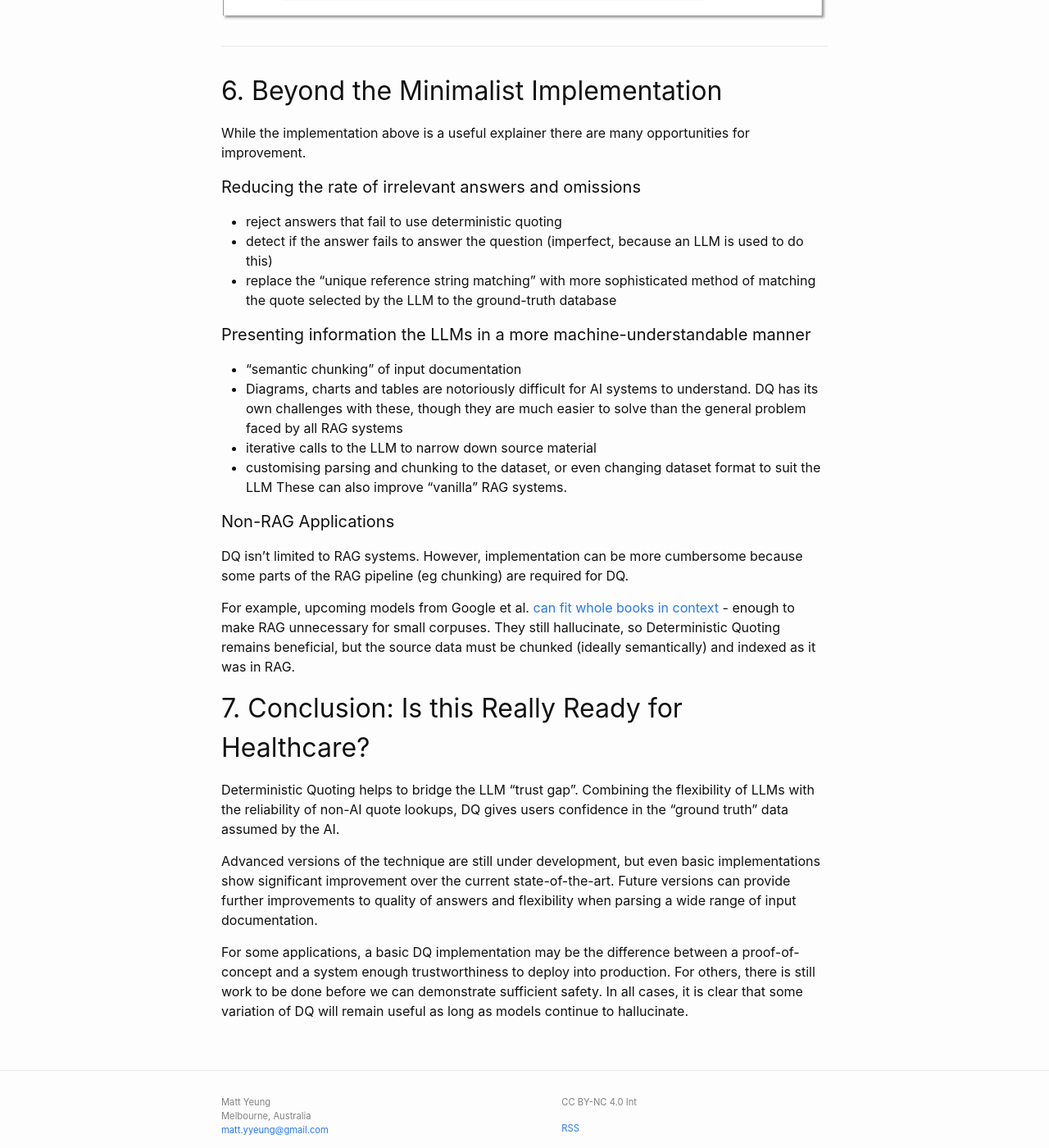
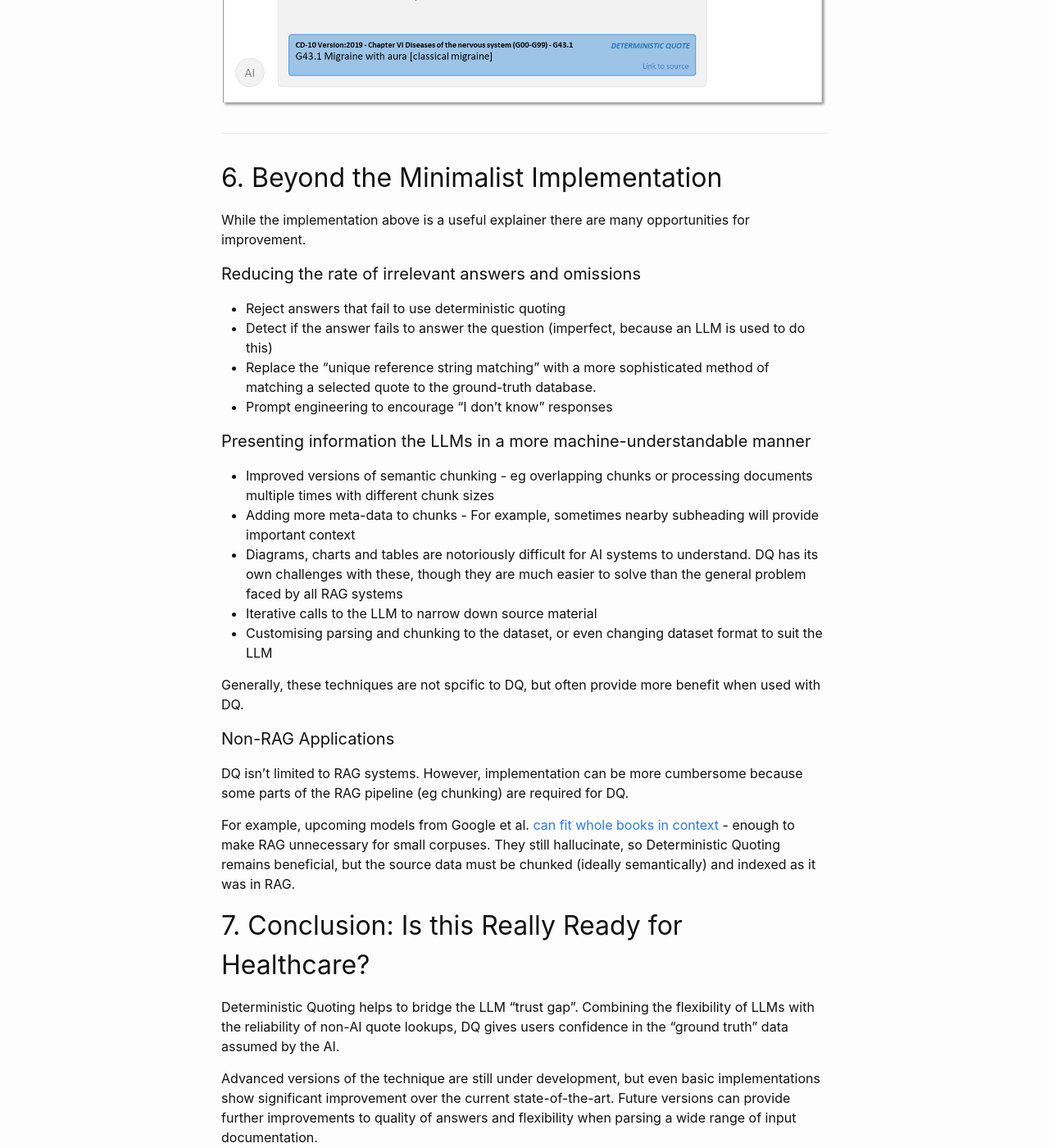
Before and after one commit to mattyyeung/mattyyeung.github.io, a Jekyll site: the page built from _posts/2024-04-21-deterministic-quoting.md, in a window 1280 px wide and 1400 px high, scrolled down 9194 px. Shown: the whole window at 82% size. Built offline with Jekyll 4.4.1, drawn with Linux system fonts in a browser that asks for light colours; some of the changed text lies outside the part shown.

Commit message:
deterministic-quoting typos and image

```diff
--- a/_posts/2024-04-21-deterministic-quoting.md
+++ b/_posts/2024-04-21-deterministic-quoting.md
@@ -86,11 +86,11 @@ Here are some preliminary results comparing a standard RAG pipeline (Llamaindex
 |Was the quote/data relevant?|90%|Baseline|92%|
 |Is the user’s query answered?|83%|Baseline|88%|
 
-This data is consistent with other experiments we have run: adding DQ does not appear to degrade the overall quality of answers. If anything, answer quality may slightly improve.
+While preliminary, this data is consistent with other experiments we have run: adding DQ does not appear to degrade the overall quality of answers. If anything, answer quality may slightly improve.
 
 ## 4. Applications
 
-DQ techniques can benefit anywhere that hallucinations are problematic – typically Information Retrieval (eg RAG) and related systems. Some potential examples:
+DQ techniques provide benefit wherever hallucinations are problematic – typically Information Retrieval (eg RAG) and related systems.
 <!-- TODO more! -->
 - a pharmacist discussing drug interactions and side effects with an AI assistant
 - an anxious patient doesn't get through all of their questions in the 7 minutes they have with their surgeon but has all the time in the world to discuss with a knowledgable AI assistant
@@ -99,6 +99,8 @@ DQ techniques can benefit anywhere that hallucinations are problematic – typic
 - an educational aid that allows students to query textbooks or other study material
 
 Proof-of-concept demonstations already exist - organisations are clearly excited about the potential for these systems. But in most of these, there are serious consequences to hallucinations. Few are currently reliable enough to deploy at scale.
+
+Of course, DQ may be applied outside healthcare too - eg. systems with knowledge of legisliation, financial regulation or works of literature. But here, we constrain the discussion to healtcare.
 
 ---
 
@@ -137,7 +139,7 @@ First, we prefer smaller chunks that are easily displayed in and around the LLM
 
 ![](/assets/deterministic-quoting/3.png)
 
-Second, we want chunk boundaries to be logical to a user: displaying cut-off pieces of a section could be confusing. Such “semantic chunking” can be tedious, depending heavily on the source material structure and format. However, it does seem to provide an improvement in the quality of some answers, presumably because there is semantic value in the structure of the document.
+Second, we want chunk boundaries to be logical to a user: displaying cut-off pieces of a section could be confusing. Such **“semantic chunking”** can be tedious, depending heavily on the source material structure and format. However, it does seem to provide an improvement in the quality of some answers, presumably because there is semantic value in the structure of the document.
 
 Like most ML systems, source data preparation and chunking are often the most time consuming to implement.
 
@@ -227,16 +229,19 @@ To complete our minimalist implementation of DQ, we modify the GUI to clearly di
 While the implementation above is a useful explainer there are many opportunities for improvement.
 
 #### Reducing the rate of irrelevant answers and omissions
-- reject answers that fail to use deterministic quoting
-- detect if the answer fails to answer the question (imperfect, because an LLM is used to do this)
-- replace the "unique reference string matching" with more sophisticated method of matching the quote selected by the LLM to the ground-truth database
+- Reject answers that fail to use deterministic quoting
+- Detect if the answer fails to answer the question (imperfect, because an LLM is used to do this)
+- Replace the "unique reference string matching" with a more sophisticated method of matching a selected quote to the ground-truth database.
+- Prompt engineering to encourage "I don't know" responses
 
 #### Presenting information the LLMs in a more machine-understandable manner
-- "semantic chunking" of input documentation
+- Improved versions of semantic chunking - eg overlapping chunks or processing documents multiple times with different chunk sizes
+- Adding more meta-data to chunks - For example, sometimes nearby subheading will provide important context
 - Diagrams, charts and tables are notoriously difficult for AI systems to understand. DQ has its own challenges with these, though they are much easier to solve than the general problem faced by all RAG systems
-- iterative calls to the LLM to narrow down source material
-- customising parsing and chunking to the dataset, or even changing dataset format to suit the LLM
-These can also improve "vanilla" RAG systems.
+- Iterative calls to the LLM to narrow down source material
+- Customising parsing and chunking to the dataset, or even changing dataset format to suit the LLM
+
+Generally, these techniques are not spcific to DQ, but often provide more benefit when used with DQ.
 
 #### Non-RAG Applications
 
@@ -263,7 +268,7 @@ Deterministic Quoting helps to bridge the LLM "trust gap". Combining the flexibi
 
 Advanced versions of the technique are still under development, but even basic implementations show significant improvement over the current state-of-the-art. Future versions can provide further improvements to quality of answers and flexibility when parsing a wide range of input documentation.
 
-For some applications, a basic DQ implementation may be the difference between a proof-of-concept and a system enough trustworthiness to deploy into production. For others, there is still work to be done before we can demonstrate sufficient safety. In all cases, it is clear that some variation of DQ will remain useful as long as models continue to hallucinate.
+For some applications, a basic DQ implementation may be the difference between a proof-of-concept and a system with enough trustworthiness to deploy into production. For others, there is still work to be done before we can demonstrate sufficient safety. In all cases, it is clear that some variation of DQ will remain useful as long as models continue to hallucinate.
 
 
 <!--TODO. Ideas:
```
Also changed, not shown: other parts of _posts/2024-04-21-deterministic-quoting.md (+4 -4 lines), front-path-piano.md (+44 -7 lines), assets/deterministic-quoting/2.png.
